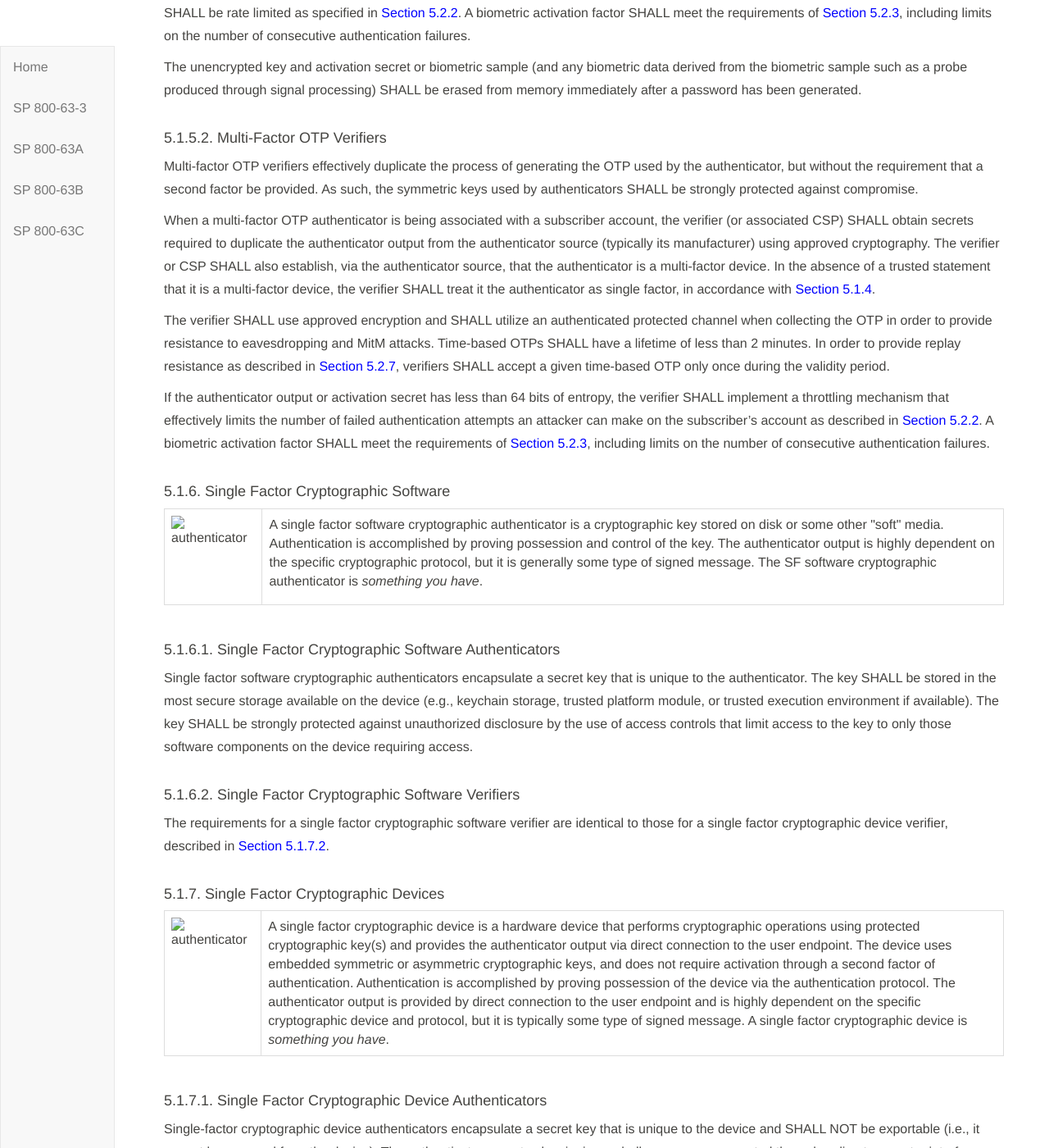
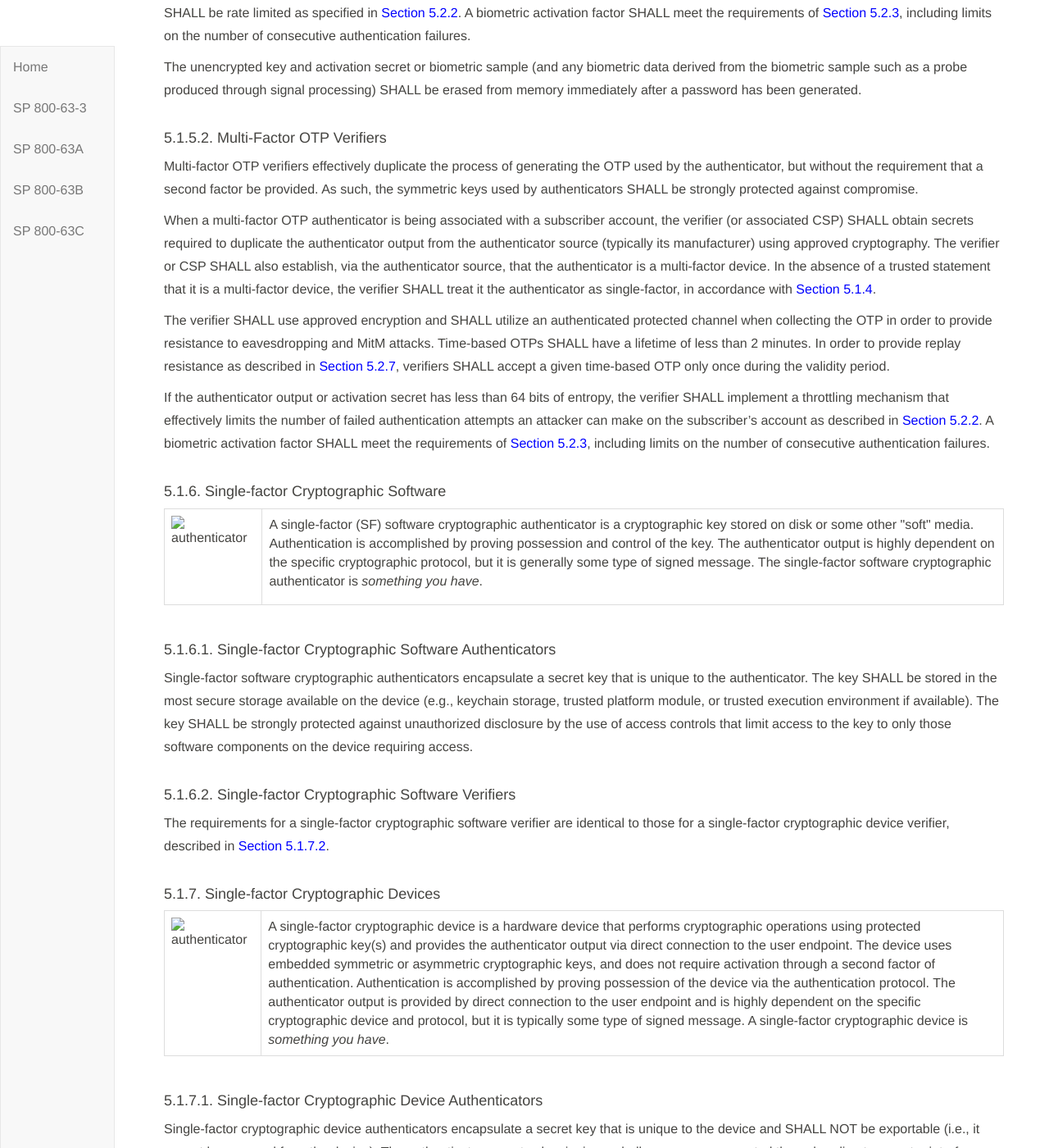
Before and after one commit to usnistgov/800-63-3, a Jekyll site: the page built from sp800-63b/sec5_authenticators.md, in a window 1280 px wide and 1400 px high, scrolled down 6495 px. Shown: the whole window at 82% size. Built offline with Jekyll 4.4.1, drawn with Linux system fonts in a browser that asks for light colours; our own code applies the rules of GitHub Pages for plain Markdown files; some of the changed text lies outside the part shown.

Commit message:
Update sec5_authenticators.md

```diff
--- a/sp800-63b/sec5_authenticators.md
+++ b/sp800-63b/sec5_authenticators.md
@@ -137,22 +137,22 @@ In all cases, the authentication SHALL be considered invalid if not completed wi
 
 The verifier SHALL generate random authentication secrets with at least 20 bits of entropy using an approved random bit generator. If the authentication secret has less than 64 bits of entropy, the verifier SHALL implement a throttling mechanism that effectively limits the number of failed authentication attempts an attacker can make on the subscriber's account as described in [Section 5.2.2](#throttle).
 
-#### <a name="singlefactorOTP"></a> 5.1.4. Single Factor OTP Device
+#### <a name="singlefactorOTP"></a> 5.1.4. Single-factor OTP Device
 
 <div class="text-left" markdown="1">
 <table style="width:100%">
   <tr>
     <td><img src="sp800-63b/media/Single-factor-otp-device.png" alt="authenticator" style="width: 100px;height: 100px;min-width:100px;min-height:100px;"/></td>
-    <td>A single factor OTP device generates OTPs. This includes hardware devices as well as software-based OTP generators installed on devices such as mobile phones. This device has an embedded secret that is used as the seed for generation of OTPs and does not require activation through a second factor. The OTP is displayed on the device and manually input to the verifier, thereby proving possession and control of the device. An OTP device may, for example, display 6 characters at a time. A single factor OTP device is <i>something you have</i>.<br><br>
+    <td>A single-factor OTP device generates OTPs. This includes hardware devices as well as software-based OTP generators installed on devices such as mobile phones. This device has an embedded secret that is used as the seed for generation of OTPs and does not require activation through a second factor. The OTP is displayed on the device and manually input to the verifier, thereby proving possession and control of the device. An OTP device may, for example, display 6 characters at a time. A single-factor OTP device is <i>something you have</i>.<br><br>
 
-Single factor OTP devices are similar to look-up secret authenticators with the exception that the secrets are cryptographically and independently generated by the authenticator and verifier and compared by the verifier. The secret is computed based on a nonce that may be time-based or from a counter on the authenticator and verifier.</td>
+Single-factor OTP devices are similar to look-up secret authenticators with the exception that the secrets are cryptographically and independently generated by the authenticator and verifier and compared by the verifier. The secret is computed based on a nonce that may be time-based or from a counter on the authenticator and verifier.</td>
   </tr>
   </table>
   </div>
 
-#### <a name="sfotpa"></a>5.1.4.1. Single Factor OTP Authenticators
+#### <a name="sfotpa"></a>5.1.4.1. Single-factor OTP Authenticators
 
-Single factor OTP authenticators contain two persistent values. The first is a symmetric key that persists for the lifetime of the device. The second is a nonce that is changed each time the authenticator is used or is based on a real-time clock.
+Single-factor OTP authenticators contain two persistent values. The first is a symmetric key that persists for the lifetime of the device. The second is a nonce that is changed each time the authenticator is used or is based on a real-time clock.
 
 The secret key and its algorithm SHALL provide at least the minimum security strength specified in the latest revision of [[SP 800-131A]](#SP800-131A) (112 bits as of the date of this publication). The nonce SHALL be of sufficient length to ensure that it is unique for each operation of the device over its lifetime.
 
@@ -160,9 +160,9 @@ The authenticator output is obtained by using an approved block cipher or hash f
 
 If the nonce used to generate the authenticator output is based on a real-time clock, the nonce SHALL be changed at least once every 2 minutes. The OTP value associated with a given nonce SHALL be accepted only once.
 
-#### 5.1.4.2. Single Factor OTP Verifiers
+#### 5.1.4.2. Single-factor OTP Verifiers
 
-Single factor OTP verifiers effectively duplicate the process of generating the OTP used by the authenticator. As such, the symmetric keys used by authenticators are also present in the verifier, and SHALL be strongly protected against compromise.
+Single-factor OTP verifiers effectively duplicate the process of generating the OTP used by the authenticator. As such, the symmetric keys used by authenticators are also present in the verifier, and SHALL be strongly protected against compromise.
 
 When a multi-factor OTP authenticator is being associated with a subscriber account, the verifier (or associated CSP) SHALL obtain secrets required to duplicate the authenticator output from the authenticator source (typically its manufacturer) using approved cryptography.
 
@@ -196,45 +196,45 @@ The unencrypted key and activation secret or biometric sample (and any biometric
 
 Multi-factor OTP verifiers effectively duplicate the process of generating the OTP used by the authenticator, but without the requirement that a second factor be provided. As such, the symmetric keys used by authenticators SHALL be strongly protected against compromise.
 
-When a multi-factor OTP authenticator is being associated with a subscriber account, the verifier (or associated CSP) SHALL obtain secrets required to duplicate the authenticator output from the authenticator source (typically its manufacturer) using approved cryptography. The verifier or CSP SHALL also establish, via the authenticator source, that the authenticator is a multi-factor device. In the absence of a trusted statement that it is a multi-factor device, the verifier SHALL treat it the authenticator as single factor, in accordance with [Section 5.1.4](#singlefactorOTP).
+When a multi-factor OTP authenticator is being associated with a subscriber account, the verifier (or associated CSP) SHALL obtain secrets required to duplicate the authenticator output from the authenticator source (typically its manufacturer) using approved cryptography. The verifier or CSP SHALL also establish, via the authenticator source, that the authenticator is a multi-factor device. In the absence of a trusted statement that it is a multi-factor device, the verifier SHALL treat it the authenticator as single-factor, in accordance with [Section 5.1.4](#singlefactorOTP).
 
 The verifier SHALL use approved encryption and SHALL utilize an authenticated protected channel when collecting the OTP in order to provide resistance to eavesdropping and MitM attacks. Time-based OTPs SHALL have a lifetime of less than 2 minutes.  In order to provide replay resistance as described in [Section 5.2.7](#verifier-secrets), verifiers SHALL accept a given time-based OTP only once during the validity period.
 
 If the authenticator output or activation secret has less than 64 bits of entropy, the verifier SHALL implement a throttling mechanism that effectively limits the number of failed authentication attempts an attacker can make on the subscriber's account as described in [Section 5.2.2](#throttle). A biometric activation factor SHALL meet the requirements of [Section 5.2.3](#biometric_use), including limits on the number of consecutive authentication failures.
 
-#### 5.1.6. Single Factor Cryptographic Software
+#### 5.1.6. Single-factor Cryptographic Software
 
 <div class="text-left" markdown="1">
 <table style="width:100%">
   <tr>
     <td><img src="sp800-63b/media/Single-factor-software-crypto.png" alt="authenticator" style="width: 100px;height: 100px;min-width:100px;min-height:100px;"/></td>
-    <td>A single factor software cryptographic authenticator is a cryptographic key stored on disk or some other "soft" media. Authentication is accomplished by proving possession and control of the key. The authenticator output is highly dependent on the specific cryptographic protocol, but it is generally some type of signed message. The SF software cryptographic authenticator is <i>something you have</i>.</td>
+    <td>A single-factor (SF) software cryptographic authenticator is a cryptographic key stored on disk or some other "soft" media. Authentication is accomplished by proving possession and control of the key. The authenticator output is highly dependent on the specific cryptographic protocol, but it is generally some type of signed message. The single-factor software cryptographic authenticator is <i>something you have</i>.</td>
   </tr>
   </table>
   </div>
 
 
 
-#### 5.1.6.1. Single Factor Cryptographic Software Authenticators
+#### 5.1.6.1. Single-factor Cryptographic Software Authenticators
 
-Single factor software cryptographic authenticators encapsulate a secret key that is unique to the authenticator. The key SHALL be stored in the most secure storage available on the device (e.g., keychain storage, trusted platform module, or trusted execution environment if available). The key SHALL be strongly protected against unauthorized disclosure by the use of access controls that limit access to the key to only those software components on the device requiring access.
+Single-factor software cryptographic authenticators encapsulate a secret key that is unique to the authenticator. The key SHALL be stored in the most secure storage available on the device (e.g., keychain storage, trusted platform module, or trusted execution environment if available). The key SHALL be strongly protected against unauthorized disclosure by the use of access controls that limit access to the key to only those software components on the device requiring access.
 
-#### 5.1.6.2. Single Factor Cryptographic Software Verifiers
+#### 5.1.6.2. Single-factor Cryptographic Software Verifiers
 
-The requirements for a single factor cryptographic software verifier are identical to those for a single factor cryptographic device verifier, described in [Section 5.1.7.2](#sfcdv).
+The requirements for a single-factor cryptographic software verifier are identical to those for a single-factor cryptographic device verifier, described in [Section 5.1.7.2](#sfcdv).
 
-#### 5.1.7. Single Factor Cryptographic Devices
+#### 5.1.7. Single-factor Cryptographic Devices
 
 <div class="text-left" markdown="1">
 <table style="width:100%">
   <tr>
     <td><img src="sp800-63b/media/Single-factor-crypto.png" alt="authenticator" style="width: 100px;height: 100px;min-width:100px;min-height:100px;"/></td>
-    <td>A single factor cryptographic device is a hardware device that performs cryptographic operations using protected cryptographic key(s) and provides the authenticator output via direct connection to the user endpoint. The device uses embedded symmetric or asymmetric cryptographic keys, and does not require activation through a second factor of authentication. Authentication is accomplished by proving possession of the device via the authentication protocol. The authenticator output is provided by direct connection to the user endpoint and is highly dependent on the specific cryptographic device and protocol, but it is typically some type of signed message. A single factor cryptographic device is <i>something you have</i>.</td>
+    <td>A single-factor cryptographic device is a hardware device that performs cryptographic operations using protected cryptographic key(s) and provides the authenticator output via direct connection to the user endpoint. The device uses embedded symmetric or asymmetric cryptographic keys, and does not require activation through a second factor of authentication. Authentication is accomplished by proving possession of the device via the authentication protocol. The authenticator output is provided by direct connection to the user endpoint and is highly dependent on the specific cryptographic device and protocol, but it is typically some type of signed message. A single-factor cryptographic device is <i>something you have</i>.</td>
   </tr>
   </table>
   </div>
 
-#### 5.1.7.1. Single Factor Cryptographic Device Authenticators
+#### 5.1.7.1. Single-factor Cryptographic Device Authenticators
 
 Single-factor cryptographic device authenticators encapsulate a secret key that is unique to the device and SHALL NOT be exportable (i.e., it cannot be removed from the device). The authenticator operates by signing a challenge nonce presented through a direct computer interface such as a USB port. Although cryptographic devices contain software, they differ from cryptographic software authenticators by the fact that all embedded software is under control of the CSP (or other issuer), and that the entire authenticator is subject to any applicable FIPS 140 requirements at the AAL being authenticated.
 
@@ -242,7 +242,7 @@ The secret key and its algorithm SHALL provide at least the minimum security len
 
 Single-factor cryptographic device authenticators SHOULD require a physical input such as the pressing of a button in order to operate. This provides defense against unintended operation of the device, which might occur if the device to which it is connected is compromised.
 
-#### 5.1.7.2. <a name="sfcdv"></a>Single Factor Cryptographic Device Verifiers
+#### 5.1.7.2. <a name="sfcdv"></a>Single-factor Cryptographic Device Verifiers
 
 Single-factor cryptographic device verifiers generate a challenge nonce, send it to the corresponding authenticator, and use the authenticator output to verify possession of the device. The authenticator output is highly dependent on the specific cryptographic device and protocol, but it is generally some type of signed message.
 
@@ -250,13 +250,13 @@ The verifier has either symmetric or asymmetric cryptographic keys corresponding
 
 The challenge nonce SHALL be at least 64 bits in length, and SHALL either be unique over the lifetime of the authenticator or statistically unique (generated using an approved random bit generator).
 
-#### 5.1.8. Multi-Factor Cryptographic Software
+#### 5.1.8. Multi-factor Cryptographic Software
 
 <div class="text-left" markdown="1">
 <table style="width:100%">
   <tr>
     <td><img src="sp800-63b/media/Multi-factor-software-crypto.png" alt="authenticator" style="width: 100px;height: 100px;min-width:100px;min-height:100px;"/></td>
-    <td>A multi-factor software cryptographic authenticator is a cryptographic key is stored on disk or some other "soft" media that requires activation through a second factor of authentication. Authentication is accomplished by proving possession and control of the key. The authenticator output is highly dependent on the specific cryptographic protocol, but it is generally some type of signed message. The MF software cryptographic authenticator is <i>something you have</i>, and it SHALL be activated by either <i>something you know</i> or <i>something you are</i>.</td>
+    <td>A multi-factor software cryptographic authenticator is a cryptographic key is stored on disk or some other "soft" media that requires activation through a second factor of authentication. Authentication is accomplished by proving possession and control of the key. The authenticator output is highly dependent on the specific cryptographic protocol, but it is generally some type of signed message. The multi-factor software cryptographic authenticator is <i>something you have</i>, and it SHALL be activated by either <i>something you know</i> or <i>something you are</i>.</td>
   </tr>
   </table>
   </div>
```
